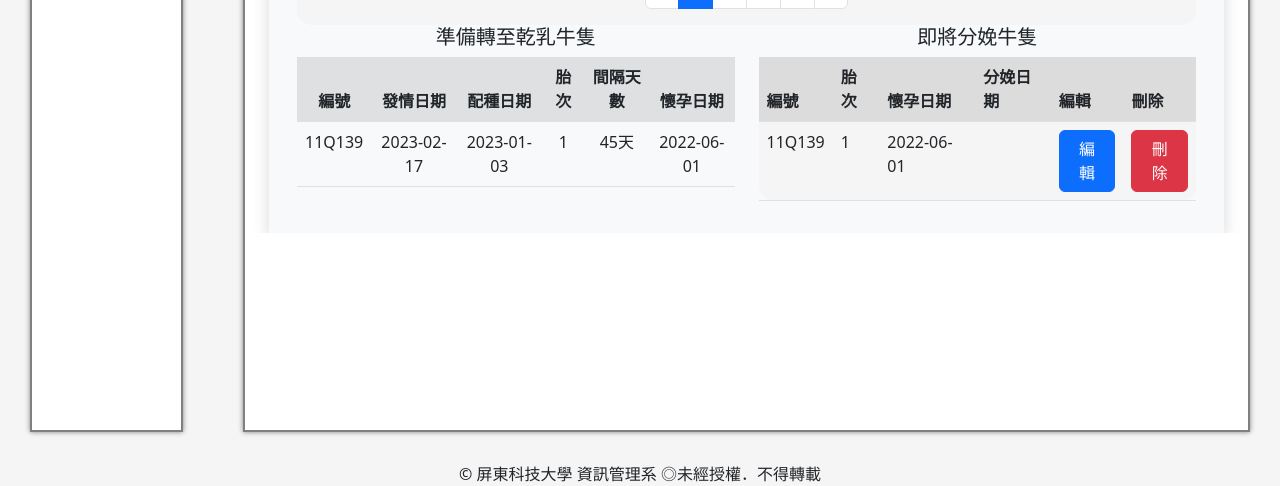
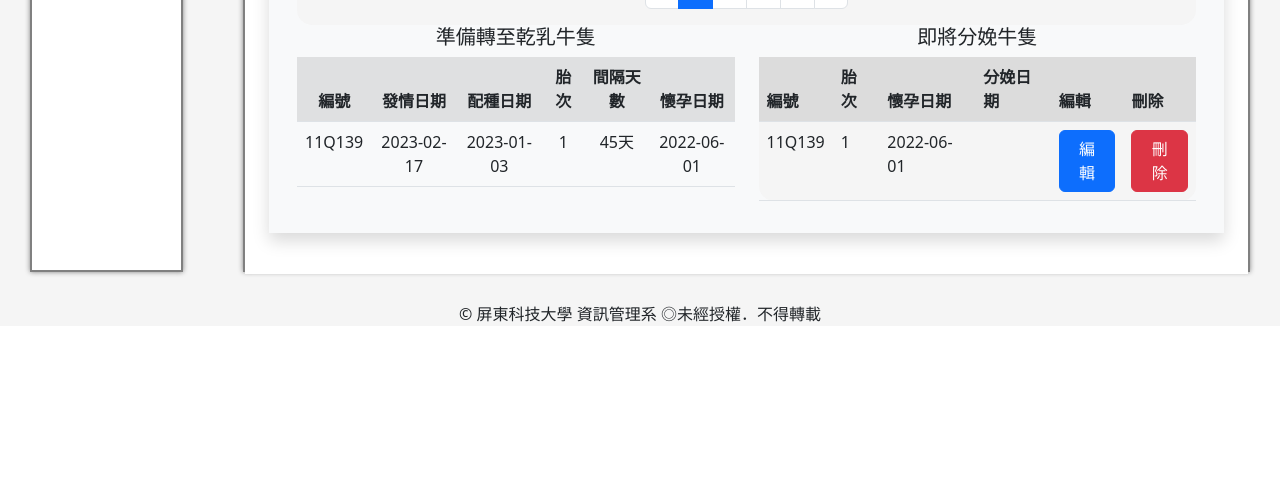
Before and after one commit to B10956004/CowMis, a PHP site: page /home.php in a window 1280 px wide. Shown: the part 692-1178 px from the top of the page. After the commit the page ends 1014 px from the top, so only its background shows below. Run offline with PHP 8.4, Linux system fonts and the light colour scheme; a user stored in the database is signed in; data comes from the database, SQL or seed files in the repository; some libraries are stand-ins or nearby versions.

Commit message:
fix iframe

```diff
--- a/home.php
+++ b/home.php
@@ -168,27 +168,19 @@ require_once("SQLServer.php"); //注入SQL檔
         <!-------網頁內文---------->
         <div class="container-all " style="background-color:#F5F5F5">
             <div class="col-12 col-sm-2 ">
-                <div class="container-list" style="background-color:white;border:2px gray solid;height:120vh;margin: 30px;box-shadow: 0px 0px 5px  gray;">
+                <div class="container-list" style="background-color:white;border:2px gray solid;height:100vh;margin: 30px;box-shadow: 0px 0px 5px  gray;">
                     <center>
-                        <iframe name="CowFrame" id="CowFrame" src="fOverView/cowStates.php" style="display: block;border:none; width:100%; height:120vh;"></iframe>
+                        <iframe name="CowFrame" id="CowFrame" src="fOverView/cowStates.php" style="overflow-y: scroll; overflow-x: hidden;display: block;border:none; width:100%; height:100vh;"></iframe>
                     </center>
                 </div>
             </div>
             <div class="col-12 col-sm-10 " style="background-color:#F5F5F5; ">
-                <div class="container-list" style="background-color:white;border:2px gray solid;height:120vh;margin: 30px;box-shadow: 0px 0px 5px  gray;">
+                <div class="container-list" style="background-color:white;border:2px gray solid;height:100vh;margin: 30px;box-shadow: 0px 0px 5px  gray;">
                     <center>
-                        <iframe name="frame" id="frame" scrolling="no" src="fOverView/overView.php" style="display: block;border:none; width:100%; height:auto;"></iframe>
+                        <iframe name="frame" id="frame" src="fOverView/Overview.php" style="overflow-y: scroll; overflow-x: hidden;display: block;border:none; width:100%; height:100vh;"></iframe>
                     </center>
                 </div>
-                <script>
-                    //自適應大小
-                    var frame = document.getElementById("frame");
-                    frame.onload = function() {
-                        var frameDoc = frame.contentDocument || frame.contentWindow.document;
-                        var frameHeight = frameDoc.documentElement.scrollHeight || frameDoc.body.scrollHeight;
-                        frame.style.height = frameHeight + "px";
-                    };
-                </script>
+
             </div>
         </div>
         <!-- 底標 -->
```
